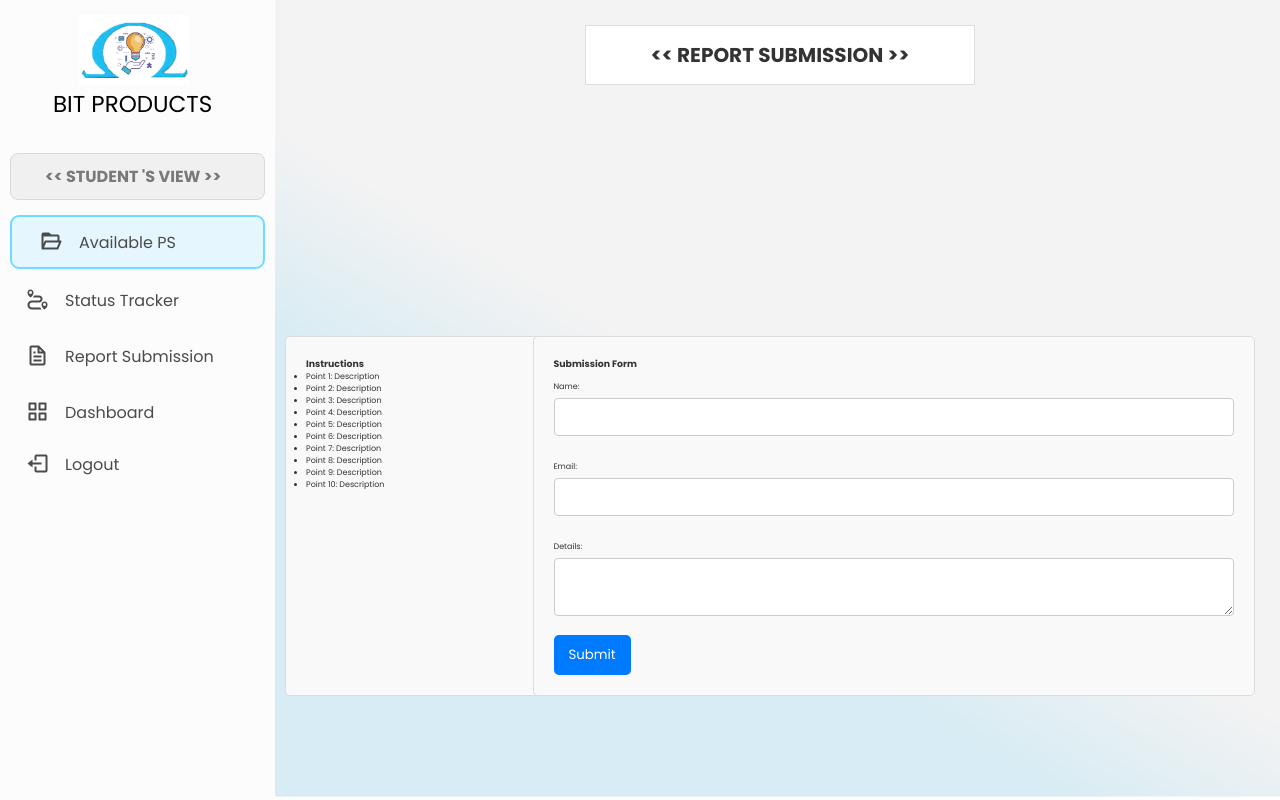
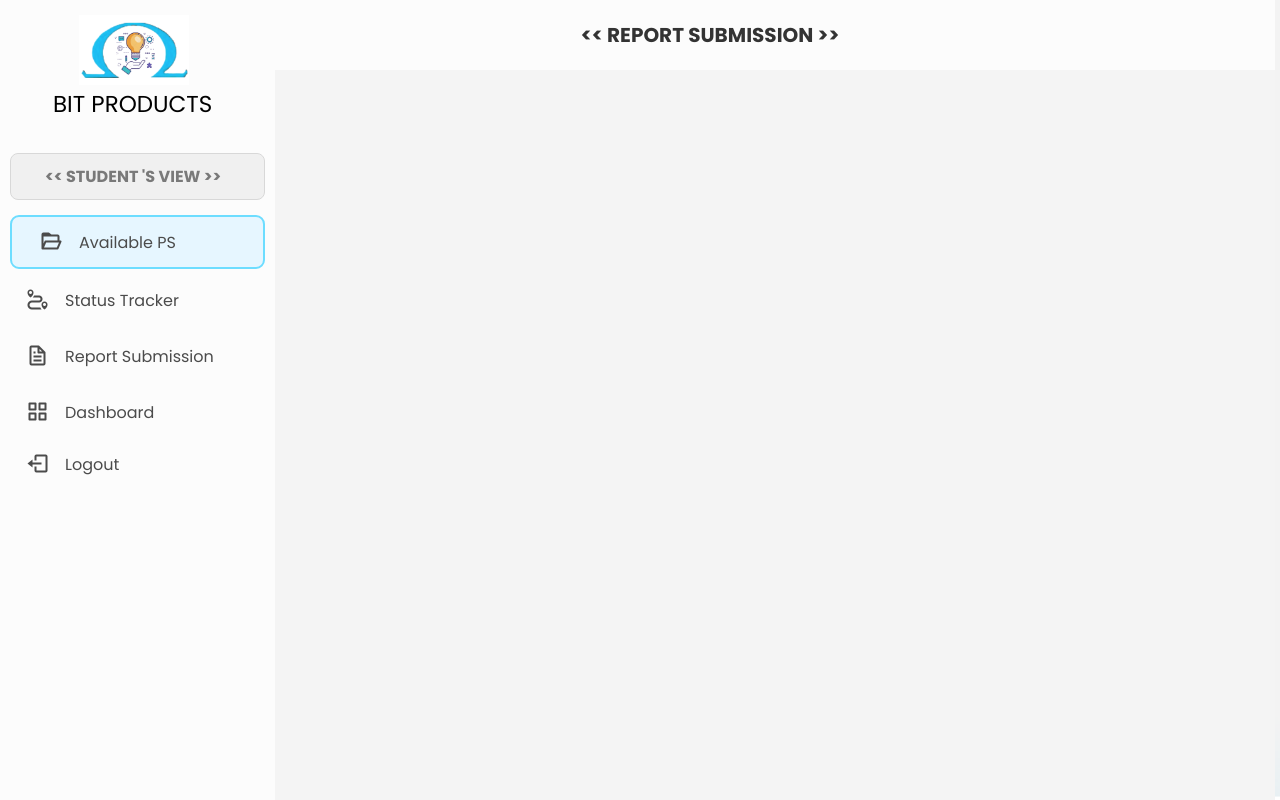
Before and after one commit to BalajiiSelvam/BIT-Prodcuts, a React (Vite) app: page /reportsub in a window 1280 px wide. Built offline with nearby package versions, Linux system fonts and the light colour scheme.

Commit message:
ReportSub change 1

```diff
--- a/src/pages/Student/ReportSubmission.css
+++ b/src/pages/Student/ReportSubmission.css
@@ -1,78 +1,30 @@
-.report-container {
-  display: flex; /* Use flexbox for layout */
+.report-submission-container {
+  display: flex;
+  flex-direction: column;
+  height: 100vh;
 }
 
-.content {
-  flex: 1; /* Take up remaining space */
-  padding: 25px; /* Add some padding */
-  margin-left: 280px; /* Keep left margin for the sidebar */
+.content-container {
+  flex: 1;
+  background-color: #f4f4f4;
+  width: calc(100% );
+  margin-left: -5px;
+  padding: 20px;
+  overflow-y: auto;
+}
+.header-box {
+  width: calc(100%); /* Adjust 250px to match the width of your sidebar */
+  margin-left: -5px; /* Adjust 250px to match the width of your sidebar */
+  background: rgb(252, 252, 252);
+  text-align: center;
+  padding: 20px;
+  /* box-shadow: 0px 2px 4px rgba(0, 0, 0, 0.1) */
 }
 
-.top-box1 {
-  position: sticky; /* Keep it fixed within its parent */
-  top: 0; /* Stick to the top of the parent */
-  margin-bottom: 20px; /* Space below the header */
-  background-color: white; /* Background color */
-  height: 60px; /* Fixed height */
-  display: flex; /* Center content */
-  align-items: center; /* Center vertically */
-  justify-content: center; /* Center horizontally */
-  border: 1px solid #ddd; /* Optional border */
-  width: calc(100% - 280px); /* Adjust width based on the sidebar */
-  z-index: 1; /* Ensure it's on top */
-}
-
-.top-box1 h2 {
+.header-box h1 {
   margin: 0;
   font-family: 'Poppins', sans-serif;
   font-size: 20px;
   color: #333;
+  margin-left: 150px;
 }
-
-.grid-container {
-  display: grid;
-  grid-template-columns: 1fr 1fr; /* Two equal columns */
-  column-gap: 12px; /* Space between columns */
-}
-
-.instruction-box,
-.form-box {
-  background-color: #f9f9f9; /* Light background */
-  padding: 20px; /* Add padding */
-  border: 1px solid #ddd; /* Optional border */
-  border-radius: 5px; /* Rounded corners */
-  margin-top: 500px;
-  margin-left: -490px;
-}
-
-.instruction-box h3,
-.form-box h3 {
-  margin-top: 0; /* Remove top margin */
-}
-
-.form-box label {
-  display: block; /* Labels on new lines */
-  margin: 10px 0 5px; /* Spacing around labels */
-}
-
-.form-box input,
-.form-box textarea {
-  width: 100%; /* Full width inputs */
-  padding: 8px; /* Input padding */
-  margin-bottom: 15px; /* Space between inputs */
-  border: 1px solid #ccc; /* Border for inputs */
-  border-radius: 4px; /* Rounded corners */
-}
-
-.form-box button {
-  background-color: #007bff; /* Button color */
-  color: white; /* Text color */
-  padding: 10px 15px; /* Button padding */
-  border: none; /* Remove border */
-  border-radius: 5px; /* Rounded corners */
-  cursor: pointer; /* Pointer cursor on hover */
-}
-
-.form-box button:hover {
-  background-color: #0056b3; /* Darker on hover */
-}
--- a/src/pages/Student/ReportSubmission.jsx
+++ b/src/pages/Student/ReportSubmission.jsx
@@ -4,45 +4,13 @@ import './ReportSubmission.css';
 
 export default function ReportSubmission() {
   return (
-    <div className='report-container'> {/* Corrected class name */}
+    <div className="report-submission-container">
       <StudentSideBar />
-      <div className='content'>
-        <div className='top-box1'>
-          <h2>&lt;&lt; REPORT SUBMISSION &gt;&gt;</h2>
-        </div>
-
-        <div className='grid-container'>
-          <div className='instruction-box'>
-            <h3>Instructions</h3>
-            <ul>
-              <li>Point 1: Description</li>
-              <li>Point 2: Description</li>
-              <li>Point 3: Description</li>
-              <li>Point 4: Description</li>
-              <li>Point 5: Description</li>
-              <li>Point 6: Description</li>
-              <li>Point 7: Description</li>
-              <li>Point 8: Description</li>
-              <li>Point 9: Description</li>
-              <li>Point 10: Description</li>
-            </ul>
-          </div>
-          <div className='form-box'>
-            <h3>Submission Form</h3>
-            <form>
-              <label htmlFor="name">Name:</label> {/* Changed 'for' to 'htmlFor' */}
-              <input type="text" id="name" name="name" required />
-
-              <label htmlFor="email">Email:</label> {/* Changed 'for' to 'htmlFor' */}
-              <input type="email" id="email" name="email" required />
-
-              <label htmlFor="details">Details:</label> {/* Changed 'for' to 'htmlFor' */}
-              <textarea id="details" name="details" required></textarea>
-
-              <button type="submit">Submit</button>
-            </form>
-          </div>
-        </div>
+      <div className="header-box">
+        <h1>&lt;&lt; REPORT SUBMISSION &gt;&gt;</h1>
+      </div>
+      <div className="content-container">
+        {/* Add your content here */}
       </div>
     </div>
   );
```
